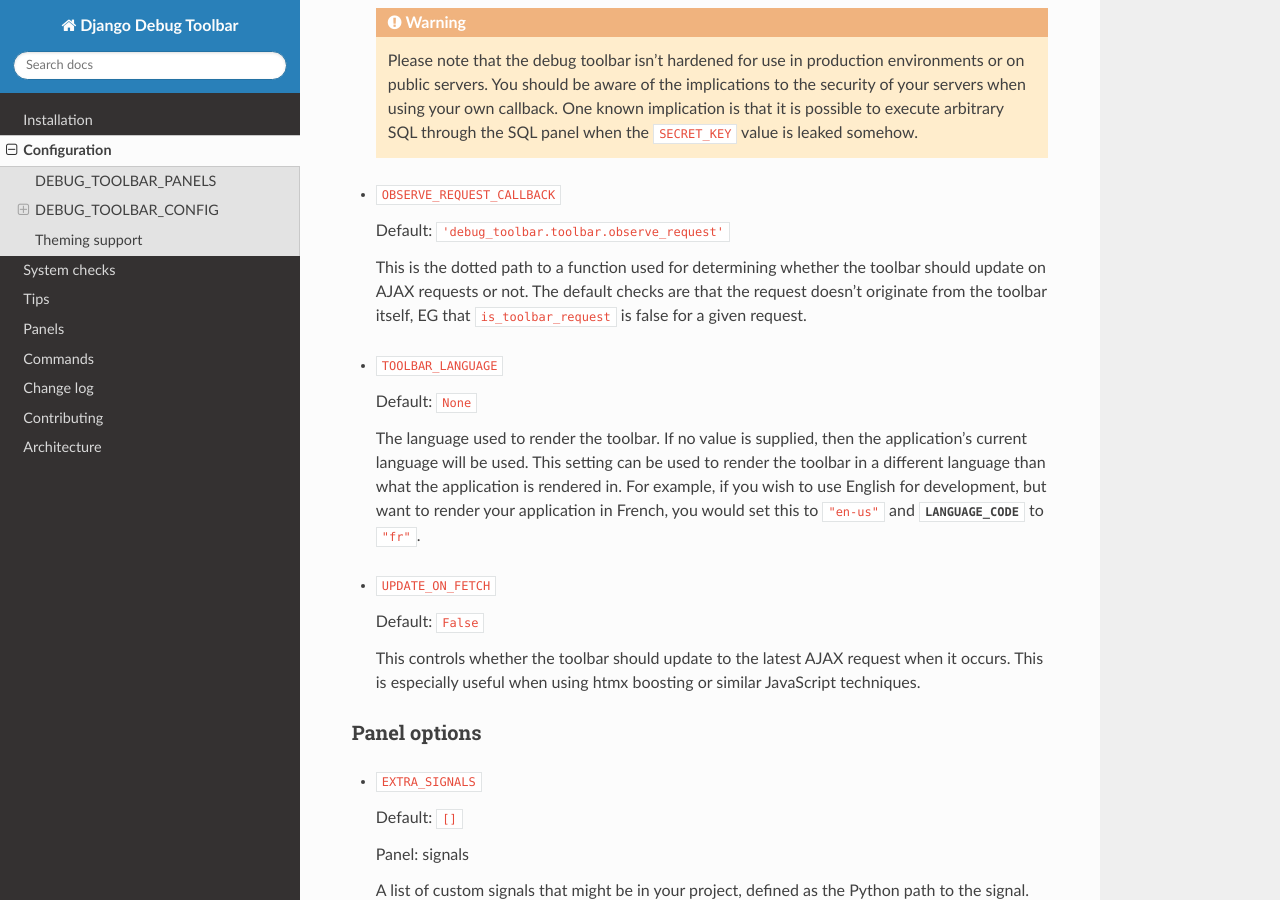
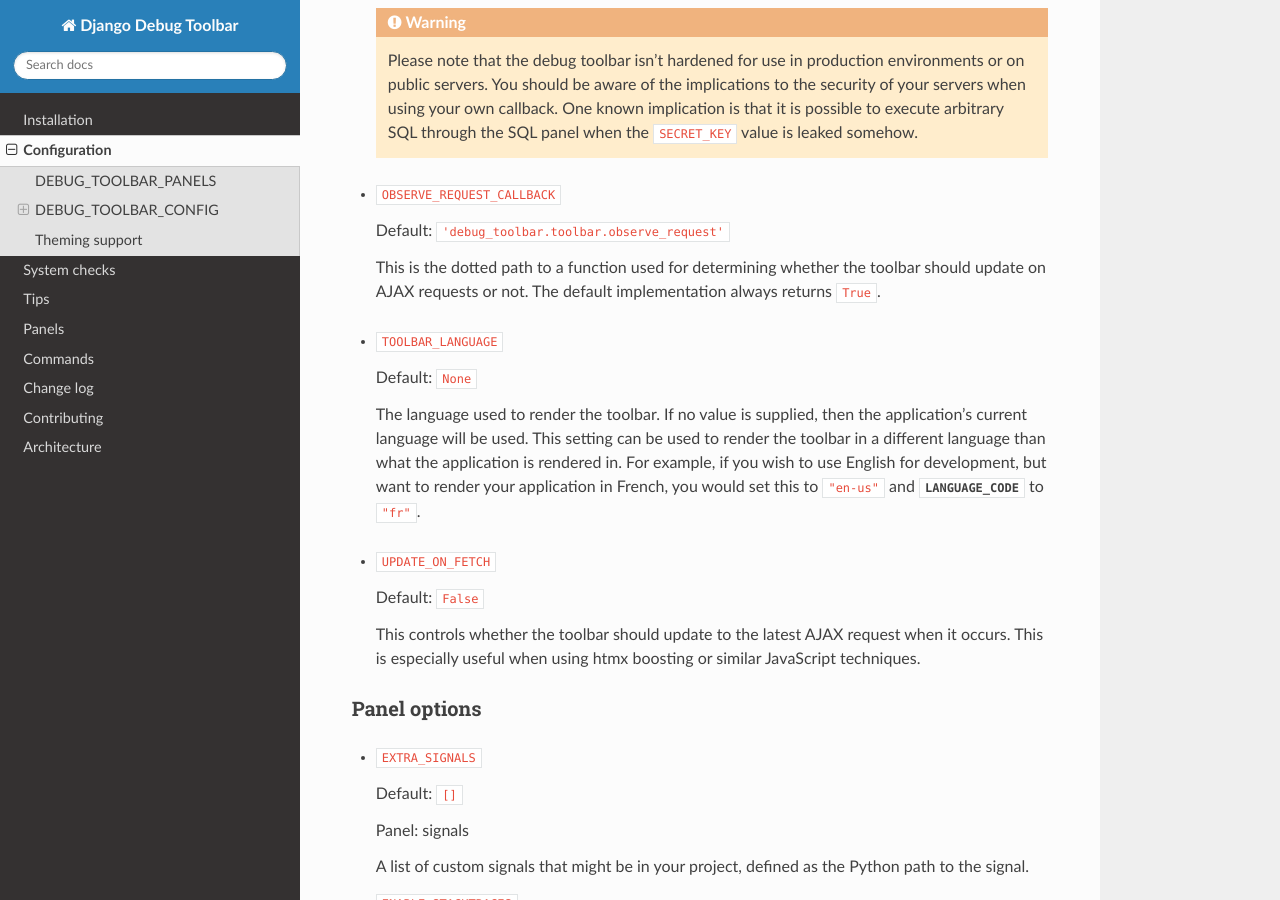
Before and after one commit to jazzband/django-debug-toolbar, a Sphinx documentation site: the page built from docs/configuration.rst, in a window 1280 px wide and 900 px high, scrolled down 2575 px. Built offline with Sphinx 7.4.7 and the Read the Docs theme 2.0.0, drawn with Linux system fonts in a browser that asks for light colours.

Commit message:
Simplify default OBSERVE_REQUEST_CALLBACK behavior
The previous implementation of observe_request(), the default callback
for OBSERVE_REQUEST_CALLBACK,  was checking for
DebugToolbar.is_toolbar_request() and returning True only if that method
returned False.

However, this is actually unneeded, because
DebugToolbarMiddleware never instruments its own requests.  If
DebugToolbar.is_toolbar_request() returns True for a given request,
DebugToolbarMiddleware will return early without performing any
instrumentation or processing on the request [1].

In this case, the OBSERVE_REQUEST_CALLBACK callback never gets called,
because it only gets called via the HistoryPanel.get_headers() method
[2].  The .get_headers() method is only called by DebugToolbarMiddleware
after the early return mentioned above [3].  Thus if
OBSERVE_REQUEST_CALLBACK is called, it must be the case that
DebugToolbar.is_toolbar_request() is False for the current request.
Therefore observe_request() can be simplified to always return True
without changing its behavior.

[1] https://github.com/jazzband/django-debug-toolbar/blob/c688ce4ad7d18c5ecb800869298ca8cf6c08be1d/debug_toolbar/middleware.py#L48-L49
[2] https://github.com/jazzband/django-debug-toolbar/blob/c688ce4ad7d18c5ecb800869298ca8cf6c08be1d/debug_toolbar/panels/history/panel.py#L23-L29
[3] https://github.com/jazzband/django-debug-toolbar/blob/c688ce4ad7d18c5ecb800869298ca8cf6c08be1d/debug_toolbar/middleware.py#L76-L77

```diff
--- a/docs/configuration.rst
+++ b/docs/configuration.rst
@@ -146,9 +146,8 @@
   Default: ``'debug_toolbar.toolbar.observe_request'``
 
   This is the dotted path to a function used for determining whether the
-  toolbar should update on AJAX requests or not. The default checks are that
-  the request doesn't originate from the toolbar itself, EG that
-  ``is_toolbar_request`` is false for a given request.
+  toolbar should update on AJAX requests or not. The default implementation
+  always returns ``True``.
 
 .. _TOOLBAR_LANGUAGE:
 
```
Also changed, not shown: 1 other file.
